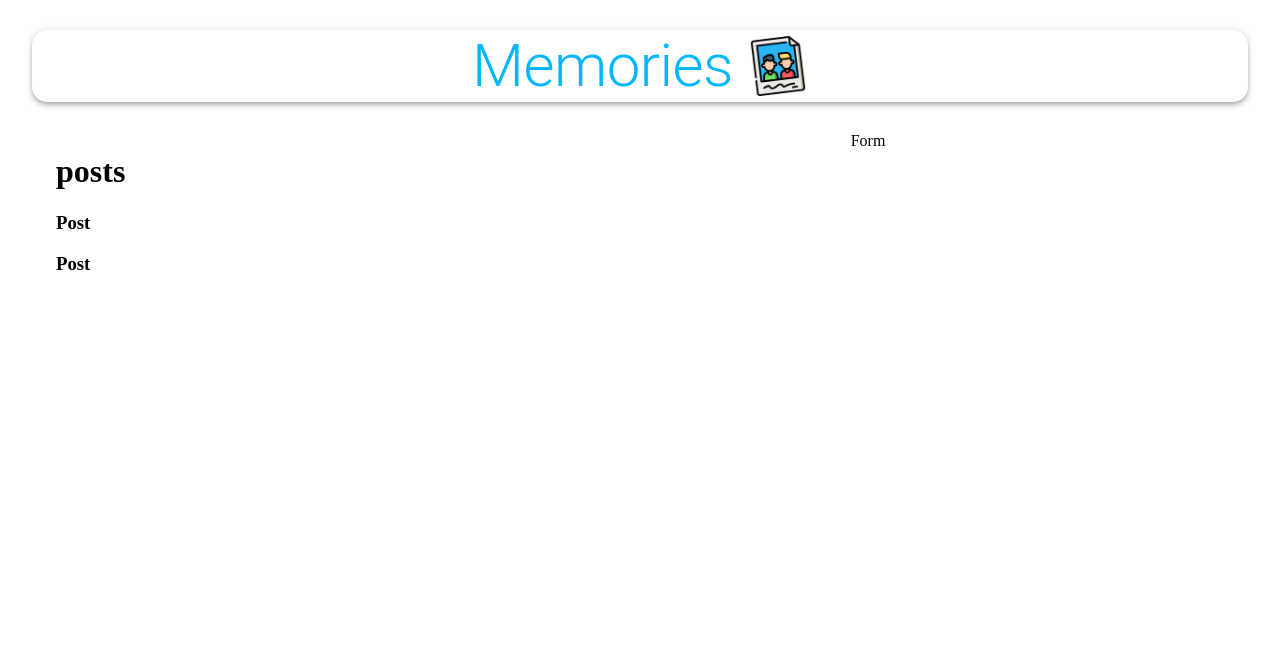
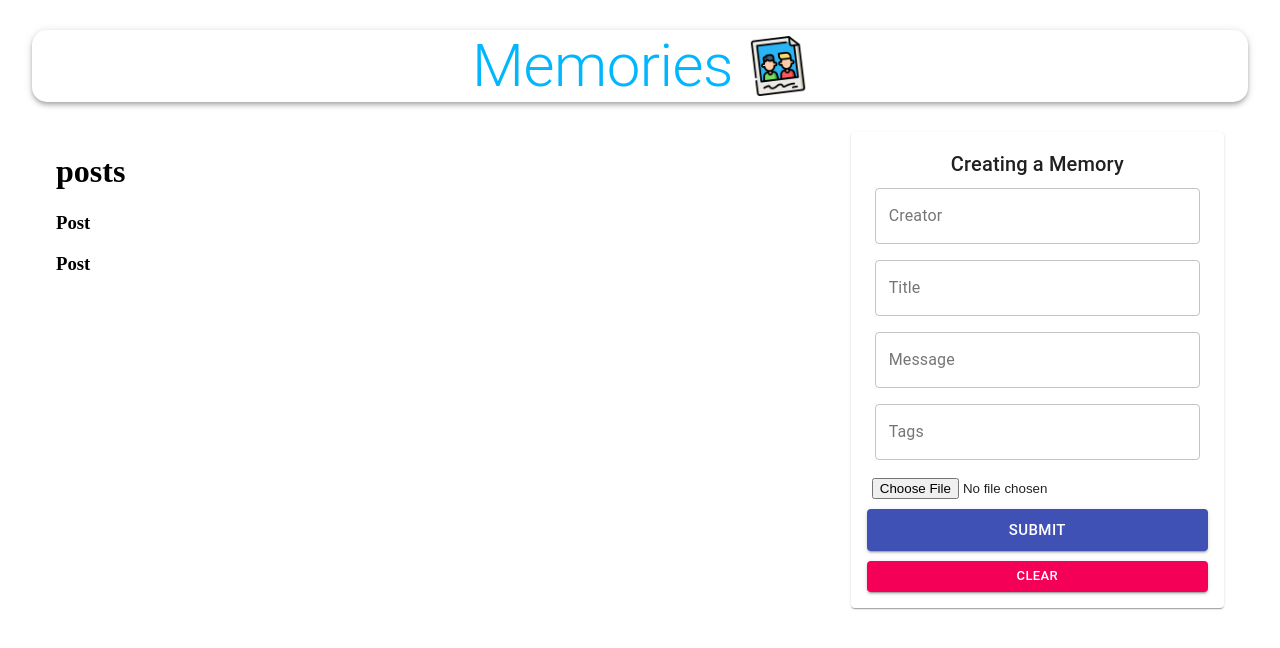
Before and after one commit to mFaYizp/socialApp, a React (Create React App) app in the folder client/: page / in a window 1280 px wide. Shown: the top 648 px of the page. Built offline with nearby package versions, Linux system fonts and the light colour scheme.

Commit message:
redux-setup form

```diff
--- a/client/package.json
+++ b/client/package.json
@@ -6,6 +6,7 @@
     "@material-ui/core": "^4.12.4",
     "@material-ui/icons": "^4.9.1",
     "@material-ui/lab": "^4.0.0-alpha.58",
+    "@reduxjs/toolkit": "^1.9.5",
     "@testing-library/jest-dom": "^4.2.4",
     "@testing-library/react": "^9.3.2",
     "@testing-library/user-event": "^7.1.2",
@@ -17,7 +18,7 @@
     "react-dom": "^16.12.0",
     "react-file-base64": "^1.0.3",
     "react-google-login": "^5.1.25",
-    "react-redux": "^7.1.3",
+    "react-redux": "^7.2.9",
     "react-router-dom": "^5.2.0",
     "react-scripts": "3.4.1",
     "redux": "^4.0.5",
--- a/client/src/App.js
+++ b/client/src/App.js
@@ -1,12 +1,20 @@
-import React from "react";
+import React, { useEffect } from "react";
 import { AppBar, Container, Grid, Grow, Typography } from "@material-ui/core";
 import memories from "./images/memories.png";
 import Form from "./components/Form/Form";
 import Posts from "./components/Posts/Posts";
 import useStyles from "./styles";
+import { useDispatch } from "react-redux";
+import { getPosts } from "./actions/posts";
 
 const App = () => {
   const classes = useStyles();
+  const dispatch = useDispatch();
+
+  useEffect(() => {
+    dispatch(getPosts);
+  }, []);
+
   return (
     <div>
       <Container maxWidth="lg">
@@ -14,7 +22,12 @@
           <Typography className={classes.heading} variant="h2" align="center">
             Memories
           </Typography>
-          <img className={classes.image} src={memories} alt="memories" height="60" />
+          <img
+            className={classes.image}
+            src={memories}
+            alt="memories"
+            height="60"
+          />
         </AppBar>
         <Grow in>
           <Container>
--- /dev/null
+++ b/client/src/actions/posts.js
@@ -0,0 +1,11 @@
+import * as api from "../api";
+
+//Action Creators
+export const getPosts = () => async (dispatch) => {
+  try {
+    const { data } = await api.fetchPosts();
+    dispatch({ type: "FETCH_ALL", payload: data });
+  } catch (error) {
+    console.log(error.message);
+  }
+};
--- a/client/src/components/Form/Form.jsx
+++ b/client/src/components/Form/Form.jsx
@@ -1,9 +1,95 @@
-import React from "react";
+import React, { useState } from "react";
 import useStyles from "./styles";
+import { Button, Paper, TextField, Typography } from "@material-ui/core";
+import FileBase from "react-file-base64";
 
 const Form = () => {
+  const [postData, setPostData] = useState({
+    creator: "",
+    title: "",
+    message: "",
+    tags: "",
+    selectedFile: "",
+  });
   const classes = useStyles();
-  return <div>Form</div>;
+  const handleSubmit = () => {};
+  const clear = () => {};
+  return (
+    <Paper className={classes.paper}>
+      <form
+        autoComplete="off"
+        noValidate
+        className={`${classes.root} ${classes.form}`}
+        onSubmit={handleSubmit}
+      >
+        <Typography variant="h6">Creating a Memory</Typography>
+        <TextField
+          name="creator"
+          variant="outlined"
+          label="Creator"
+          fullWidth
+          value={postData.creator}
+          onChange={(e) =>
+            setPostData({ ...postData, creator: e.target.value })
+          }
+        />
+        <TextField
+          name="title"
+          variant="outlined"
+          label="Title"
+          fullWidth
+          value={postData.title}
+          onChange={(e) => setPostData({ ...postData, title: e.target.value })}
+        />
+        <TextField
+          name="message"
+          variant="outlined"
+          label="Message"
+          fullWidth
+          value={postData.message}
+          onChange={(e) =>
+            setPostData({ ...postData, message: e.target.value })
+          }
+        />
+        <TextField
+          name="tags"
+          variant="outlined"
+          label="Tags"
+          fullWidth
+          value={postData.tags}
+          onChange={(e) => setPostData({ ...postData, tags: e.target.value })}
+        />
+        <div className={classes.fileInput}>
+          <FileBase
+            type="file"
+            multiple={false}
+            onDone={({ base64 }) =>
+              setPostData({ ...postData, selectedFile: base64 })
+            }
+          />
+        </div>
+        <Button
+          className={classes.buttonSubmit}
+          variant="contained"
+          color="primary"
+          size="large"
+          type="submit"
+          fullWidth
+        >
+          Submit
+        </Button>
+        <Button
+          variant="contained"
+          color="secondary"
+          size="small"
+          onClick={clear}
+          fullWidth
+        >
+          Clear
+        </Button>
+      </form>
+    </Paper>
+  );
 };
 
 export default Form;
--- a/client/src/components/Posts/Posts.jsx
+++ b/client/src/components/Posts/Posts.jsx
@@ -1,9 +1,13 @@
 import React from "react";
 import Post from "./Post/Post";
 import useStyles from "./styles";
+import { useSelector } from "react-redux";
 
 const Posts = () => {
+  const posts = useSelector((state)=>state.posts)
   const classes = useStyles();
+
+  console.log(posts);
   return (
     <div>
       <h1>posts</h1>
--- a/client/src/index.js
+++ b/client/src/index.js
@@ -1,5 +1,16 @@
-import React from 'react';
-import ReactDOM from 'react-dom';
-import App from './App';
+import React from "react";
+import ReactDOM from "react-dom";
+import App from "./App";
+import { Provider } from "react-redux";
+import { createStore, applyMiddleware, compose } from "redux";
+import thunk from "redux-thunk";
+import reducers from "./reducers";
 
- ReactDOM.render(<App/> ,document.getElementById('root'));
+const store = createStore(reducers, compose(applyMiddleware(thunk)));
+
+ReactDOM.render(
+  <Provider store={store} >
+    <App />
+  </Provider>,
+  document.getElementById("root")
+);
--- /dev/null
+++ b/client/src/reducers/index.js
@@ -0,0 +1,4 @@
+import { combineReducers } from "redux";
+import posts from "./posts";
+
+export default combineReducers({ posts });
--- /dev/null
+++ b/client/src/reducers/posts.js
@@ -0,0 +1,10 @@
+export default (posts = [], action) => {
+  switch (action.type) {
+    case "FETCH_ALL":
+      return action.payload;
+    case "CREATE":
+      return posts;
+    default:
+      return posts;
+  }
+};
```
Also changed, not shown: 2 other files (tests, documents, lock files or other folders).
